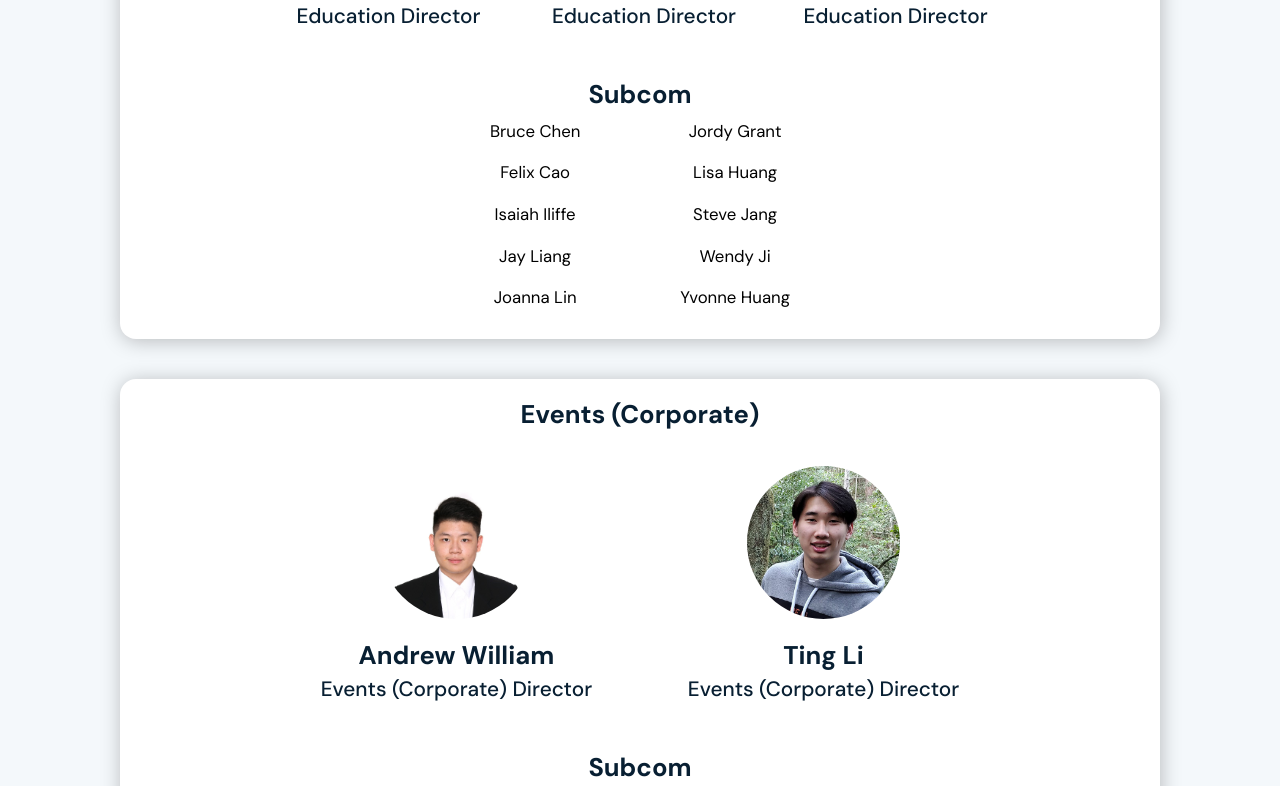
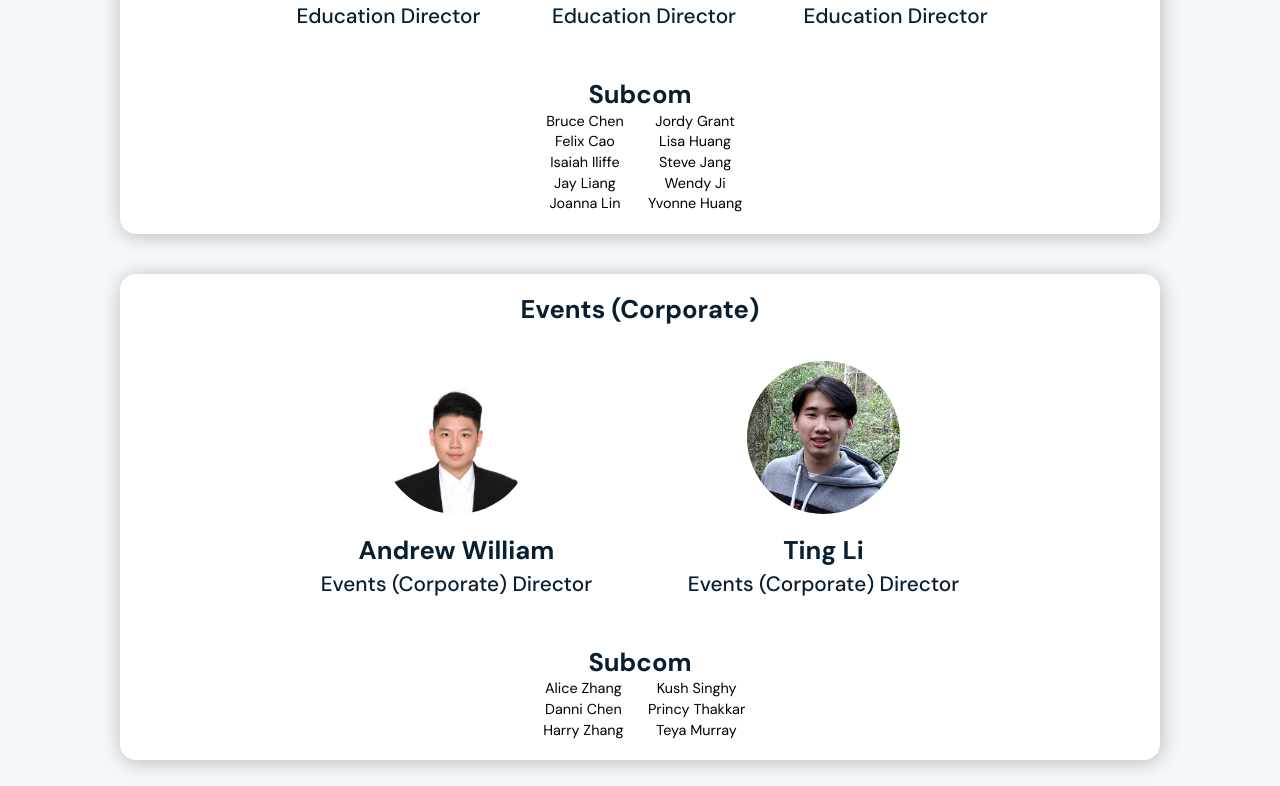
Before and after one commit to MathSocUNSW/mathsoc-website, a Next.js app in the folder frontend/: page /about/team in a window 1280 px wide. Shown: the part 1534-2320 px from the top of the page. Built offline with nearby package versions, Linux system fonts and the light colour scheme.

Commit message:
Even Columns

```diff
--- a/frontend/src/components/PortfolioBox.tsx
+++ b/frontend/src/components/PortfolioBox.tsx
@@ -9,6 +9,8 @@ const DEFAULT_PROFILE_IMAGE = "/images/team/blank_profile.png";
 const Portfolio: React.FC<PortfolioProps> = ({ role, directors, subcom }) => {
   const parsedDirectors = directors.sort(alphabeticalSort);
   const parsedSubcom = subcom.sort((a, b) => a.localeCompare(b));
+  // check if list of subcom is Even and Larger than 5, then split in 2 equal columns
+  const evenLarge = subcom.length > 5 && subcom.length % 2 == 0;
   return (
     <div className={styles.portfolio}>
       <Typography variant="h4" align="center">
@@ -40,10 +42,9 @@ const Portfolio: React.FC<PortfolioProps> = ({ role, directors, subcom }) => {
           <br />
         </Typography>
       )}
-      {/*NOTE: education not split into two even columns, spacing*/}
-      <div className={styles.subcomBox}>
+      <div className={evenLarge && styles.evenLarge}>
         {parsedSubcom.map((person) => (
-          <Typography variant="body1" align="center" key={person}>
+          <Typography variant="body2" align="center" key={person}>
             {person}
           </Typography>
         ))}
--- a/frontend/src/styles/portfolio.module.scss
+++ b/frontend/src/styles/portfolio.module.scss
@@ -18,15 +18,10 @@
   width: 80%;
 }
 
-.subcomBox {
-  display: flex;
-  flex-direction: column;
-  flex-wrap: wrap;
-  max-height: 29vh;
-  width: 400px;
-  @media screen and (max-width: 800px) {
-    width: 100vw;
-  }
+.evenLarge {
+  display: inline-block;
+  column-count: 2;
+  column-fill: balance;
 }
 
 .portfolio {
```
